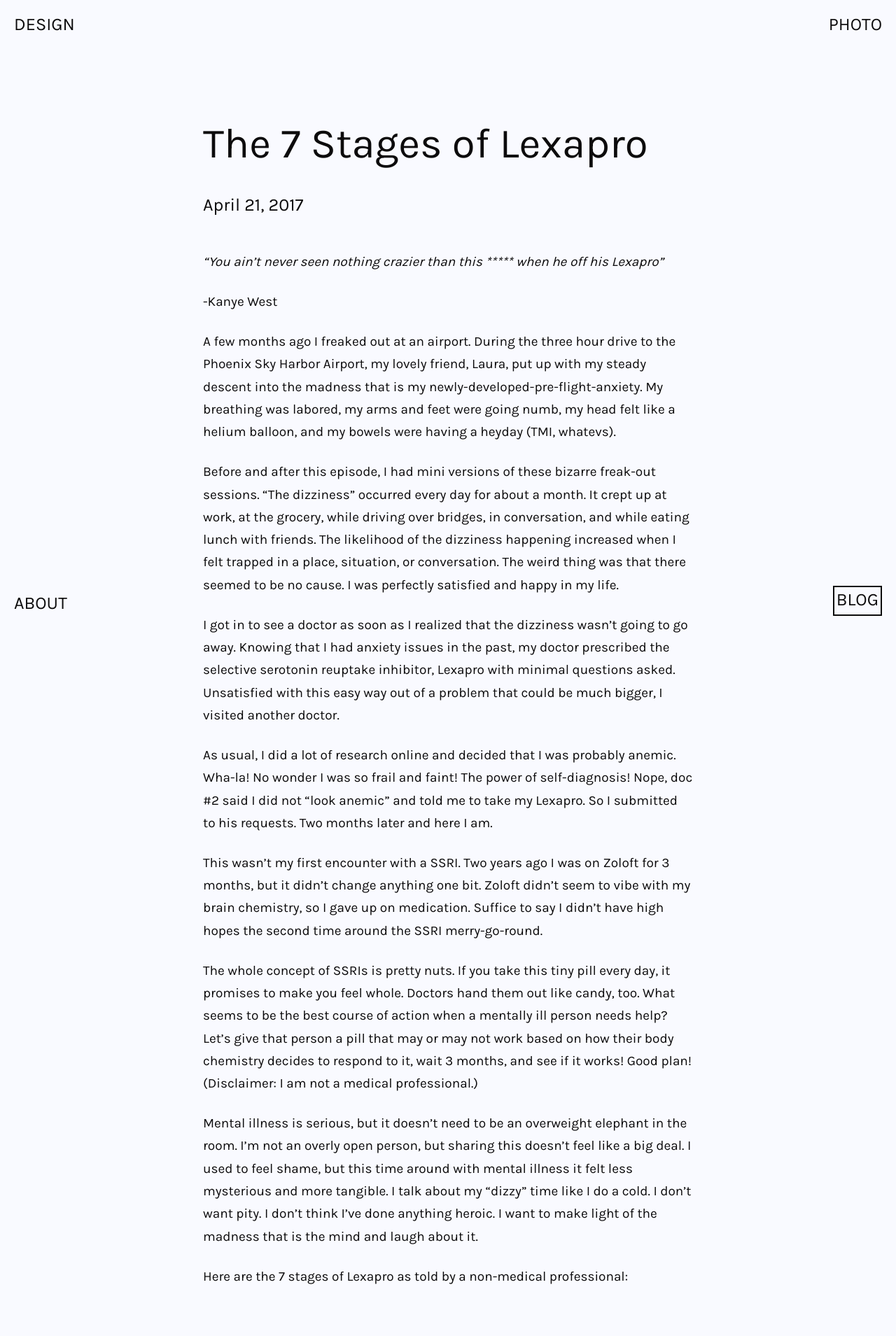
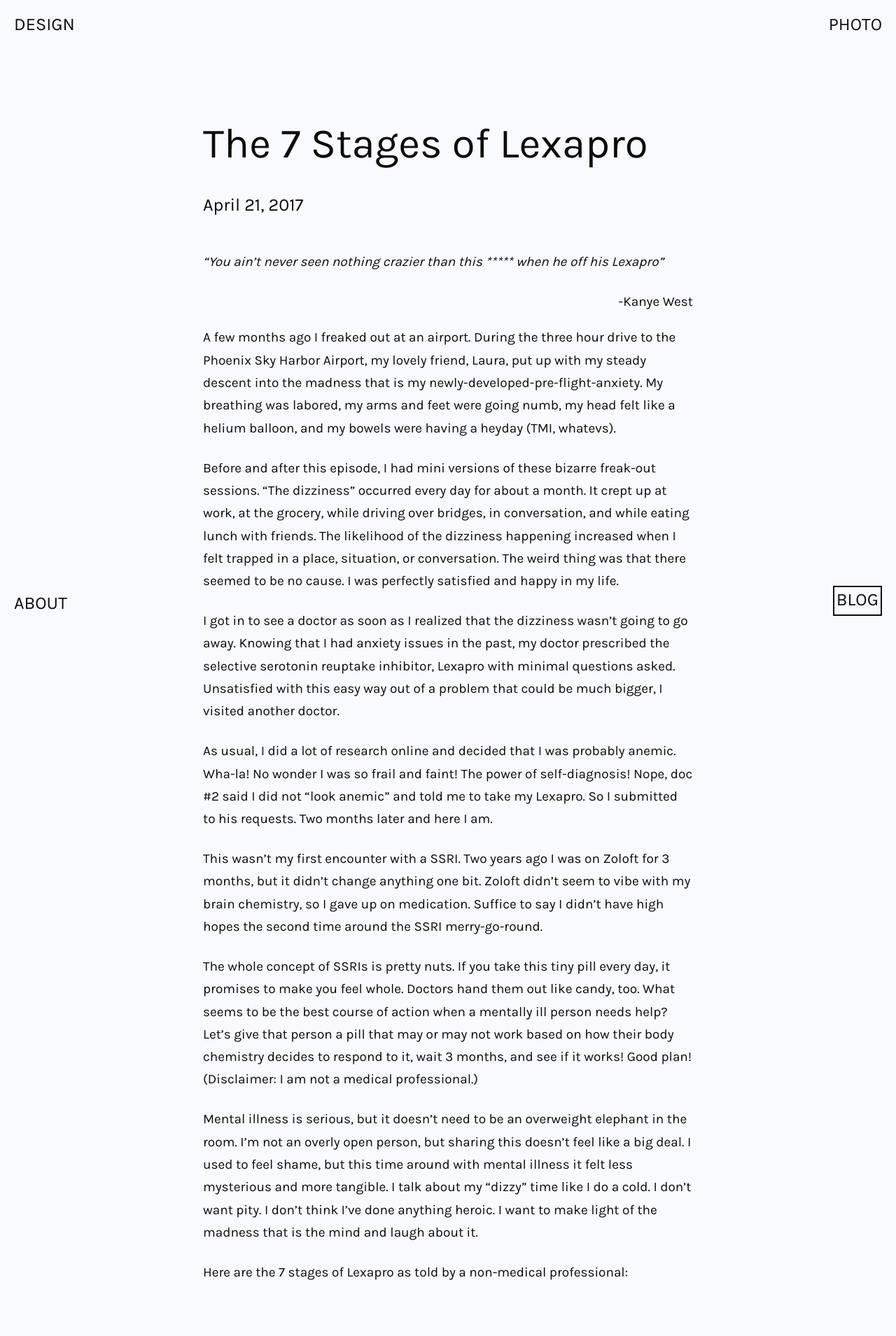
Before and after one commit to baileycmiller/blog, a Jekyll site: the page built from _posts/2017-04-21-the-7-stages-of-lexapro.md, in a window 1280 px wide. Shown: the top 1909 px of the page at 70% size. Built offline with Jekyll 4.4.1, drawn with Linux system fonts in a browser that asks for light colours; nearby versions of some CDN libraries.

Commit message:
fix again

```diff
--- a/_posts/2017-04-21-the-7-stages-of-lexapro.md
+++ b/_posts/2017-04-21-the-7-stages-of-lexapro.md
@@ -7,7 +7,7 @@
 
 _“You ain’t never seen nothing crazier than this ***** when he off his Lexapro”_
 
--Kanye West
+<div style="text-align: right">-Kanye West</div>
 
 
 A few months ago I freaked out at an airport. During the three hour drive to the Phoenix Sky Harbor Airport, my lovely friend, Laura, put up with my steady descent into the madness that is my newly-developed-pre-flight-anxiety. My breathing was labored, my arms and feet were going numb, my head felt like a helium balloon, and my bowels were having a heyday (TMI, whatevs).
```
